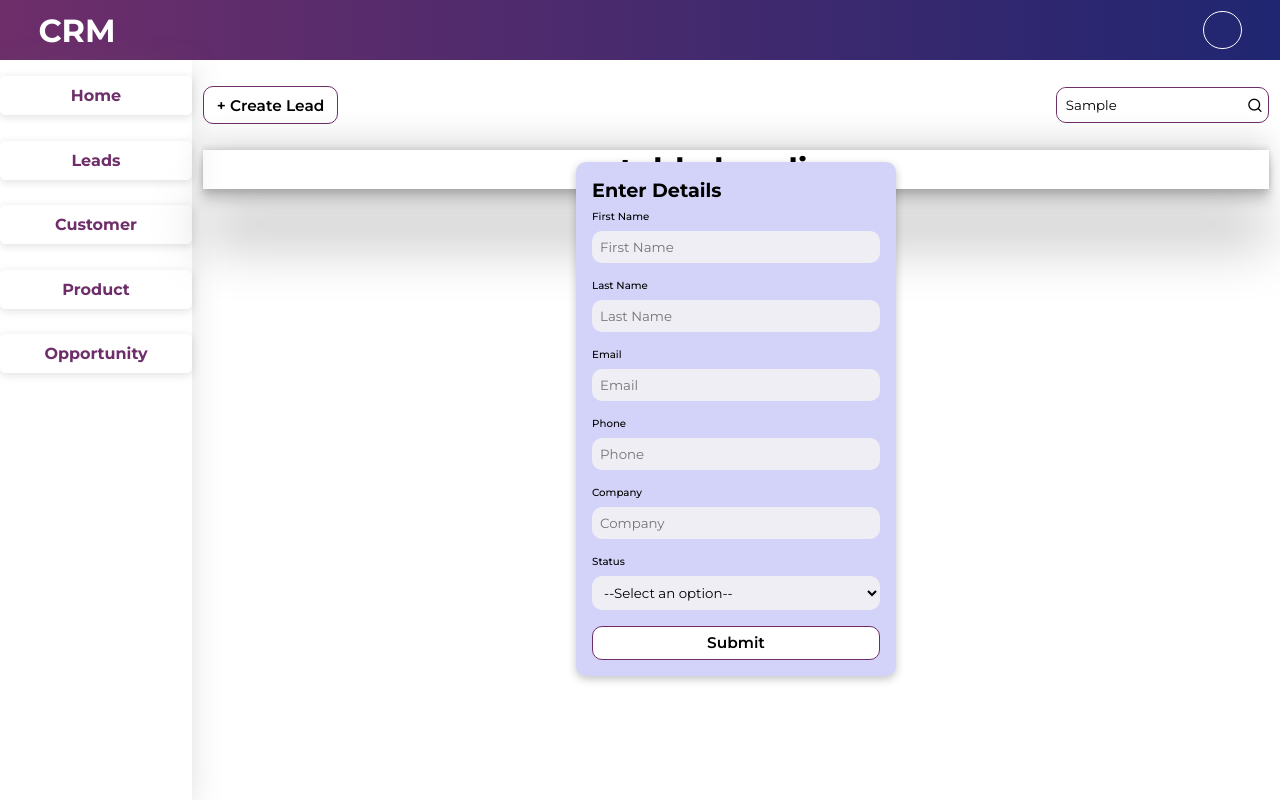
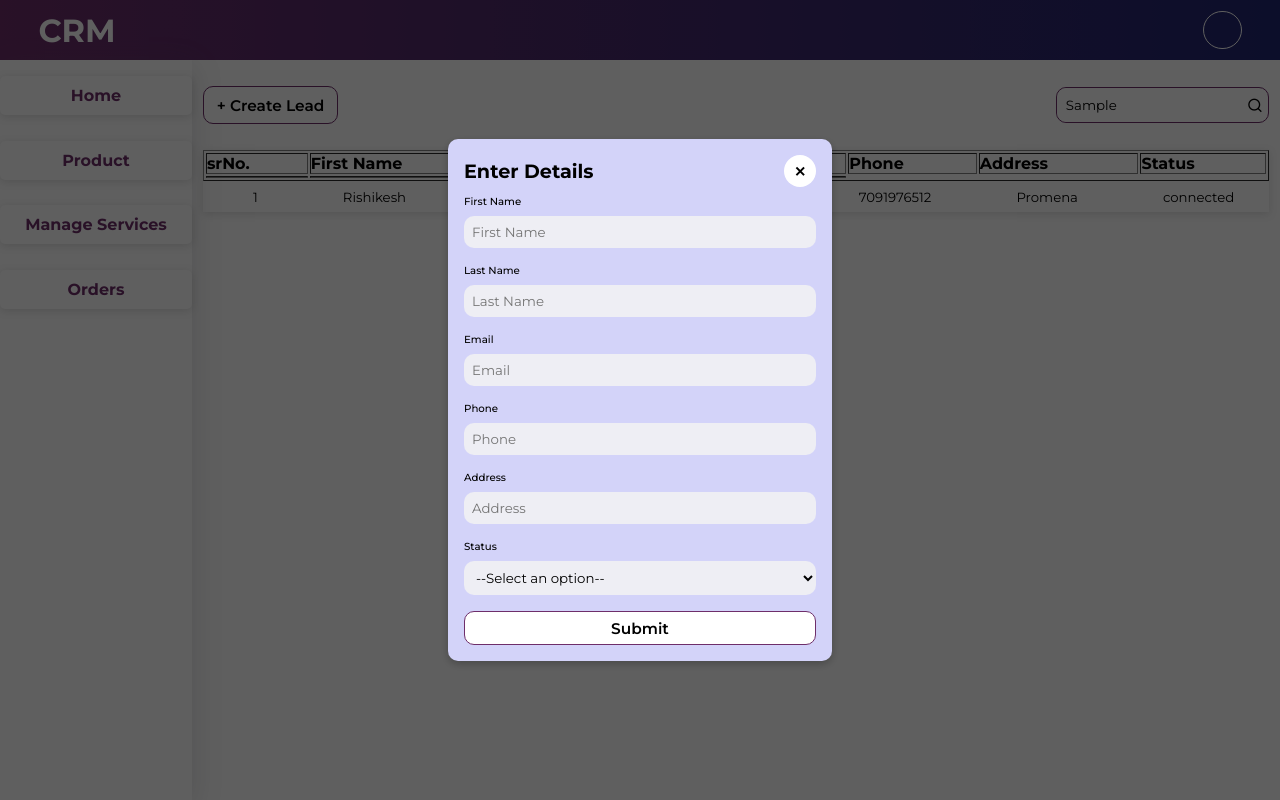
Before and after one commit to pradnesh7222/CRM-Project, a React (Create React App) app: page /Dashboard in a window 1280 px wide. Both pictures are taken after typing "Sample" into the empty fields and a click on the button "+ Create Lead". Built offline with nearby package versions, Linux system fonts and the light colour scheme.

Commit message:
made changes in lead form

```diff
--- a/src/App.css
+++ b/src/App.css
@@ -14,3 +14,11 @@ html,body{
     box-sizing: border-box;
     font-family: 'Montserrat', sans-serif;
 }
+
+.App{
+    height: 100vh;
+    height:100dvh;
+    display: flex;
+    justify-content: center;
+    align-items: center;
+}
--- a/src/app/Pages/Dashboard/Dashboard.jsx
+++ b/src/app/Pages/Dashboard/Dashboard.jsx
@@ -1,4 +1,4 @@
-import React, { useState } from 'react'
+import React, { useState,useEffect } from 'react'
 import './Dashboard.scss'
 import { Link } from 'react-router-dom';
 import Navbar from '../../components/navbar/NavBar'
@@ -10,37 +10,83 @@ const Dashboard = () => {
 
   const [isVisible ,setIsVisible] = useState(false);
 
+
+
+
+    const tableData = [
+      { srNo: '', FirstName: '', LastName: '', email: '' , Phone:'' , Company:'', Status:'' },
+
+    ];
+
+
+
+
   return (
-    <>
+    <div style={{width:"100%"}}>
     <Navbar/>
     <div className="dashboard">
         <div className="dashboard_left">
           <div className="link1"> <Link to="/about">Home</Link></div>
-          <div className="link1"> <Link to="/about">Leads</Link></div>
-          <div className="link1"> <Link to="/about">Customer</Link></div>
           <div className="link1"> <Link to="/about">Product</Link></div>
-          <div className="link1"> <Link to="/about">Opportunity</Link></div>
+          <div className="link1"> <Link to="/about">Manage Services</Link></div>
+          <div className="link1"> <Link to="/about">Orders</Link></div>
+          {/* <div className="link1"> <Link to="/about">Opportunity</Link></div> */}
 
         </div>
         <div className="dashboard_right">
         <div className="dashboard_right_upper">
-          <button onClick={() => setIsVisible(true)}>+ Create Lead</button>
+          <button onClick={() => {
+            setIsVisible(true)
+            // console.log("im ain")
+            }}>+ Create Lead</button>
           <div className="search-btn ">
           <input type="search"  placeholder='search'   />
           <i class="ri-search-line"></i>
           </div>
         </div>
          <div className="dashboard_right_table">
+         <table border="1" style={{ width: '100%', textAlign: 'left' }}>
+        <thead>
+          <tr>
+            <th>srNo.</th>
+            <th>First Name</th>
+            <th>Last Name</th>
+            <th>Email</th>
+            <th>Phone</th>
+            <th>Address</th>
+            <th>Status</th>
+          </tr>
+        </thead>
+        <tbody>
+          {tableData.map((item) => (
+            <tr key={item.id}>
+              <td>{item.id}</td>
+              <td>{item.name}</td>
+              <td>{item.age}</td>
+              <td>{item.email}</td>
+            </tr>
+          ))}
+        </tbody>
+      </table>
+            <div className="dashboard_right_table_list">
+              <h5>1</h5>
+              <h5>Rishikesh</h5>
+              <h5>Narayan</h5>
+              <h5>rishikesh@gmail.com</h5>
+              <h5>7091976512</h5>
+              <h5>Promena</h5>
+              <h5>connected</h5>
 
-          <h1>table heading</h1>
-            {
+            </div>
+         </div>
+         </div>
+    </div>
+    {
               isVisible &&
               <LeadForm isVisible={isVisible} setIsVisible={setIsVisible}/>
             }
-         </div>
-         </div>
     </div>
-    </>
+
   )
 }
 
--- a/src/app/Pages/Dashboard/Dashboard.scss
+++ b/src/app/Pages/Dashboard/Dashboard.scss
@@ -117,8 +117,35 @@
             display: flex;
             justify-content: center;
             position:relative;
+            flex-direction: column;
             width: 98%;
-            box-shadow: rgba(0, 0, 0, 0.25) 0px 54px 55px, rgba(0, 0, 0, 0.12) 0px -12px 30px, rgba(0, 0, 0, 0.12) 0px 4px 6px, rgba(0, 0, 0, 0.17) 0px 12px 13px, rgba(0, 0, 0, 0.09) 0px -3px 5px;
+            box-shadow: rgba(99, 99, 99, 0.2) 0px 2px 8px 0px;
+            &_header{
+                width: 100%;
+                display: flex;
+                justify-content: space-around;
+                padding: 1vw 0;
+                box-shadow: rgba(0, 0, 0, 0.02) 0px 1px 3px 0px, rgba(27, 31, 35, 0.15) 0px 0px 0px 1px;
+
+
+
+                h3{
+                    font-weight: 500;
+                    font-size: 1.3vw;
+                }
+            }
+
+            &_list{
+                width: 100%;
+                display: flex;
+                justify-content: space-around;
+                margin: .6vw;
+
+
+                h5{
+                  font-weight: 400;
+                }
+            }
         }
     }
 
--- a/src/app/Pages/SignIn/SignIn.jsx
+++ b/src/app/Pages/SignIn/SignIn.jsx
@@ -5,6 +5,8 @@ const SignIn = () => {
   const [isActive, setIsActive] = useState(false);
   const [loading, setLoading] = useState(false);
   const [success, setSuccess] = useState(false);
+  const [formData,setFormData] = useState('');
+
 
   const [signUpData, setSignUpData] = useState({
     username: '',
--- a/src/app/components/LeadForm/LeadForm.jsx
+++ b/src/app/components/LeadForm/LeadForm.jsx
@@ -1,19 +1,25 @@
 import React, { useState } from "react";
 import "./LeadForm.scss";
+import { useNavigate  } from "react-router-dom";
 
-const LeadForm = (isVisible,setIsVisible) => {
+const LeadForm = ({isVisible,setIsVisible}) => {
   const phoneRegex = /^[0-9]{10}$/;
   const emailRegex = /^[^\s@]+@[^\s@]+\.[^\s@]+$/;
 
 
+  const close = (e) => {
+    e.preventDefault();
+    setIsVisible(!isVisible);
+  };
 
+  const navigate = useNavigate();
   // Separate state for handling errors
   const [error, setError] = useState({
     firstName: "",
     lastName: "",
     email: "",
     phone: "",
-    company: "",
+    address: "",
     status: "",
   });
 
@@ -23,7 +29,7 @@ const LeadForm = (isVisible,setIsVisible) => {
     lastName: "",
     email: "",
     phone: "",
-    company: "",
+    address: "",
     status: "",
   });
 
@@ -51,13 +57,7 @@ const LeadForm = (isVisible,setIsVisible) => {
     let hasError = false;
 
     let newError = {
-      firstName: "",
-    lastName: "",
-    email: "",
-    phone: "",
-    company: "",
-    status: "",
-      // ...error
+      ...error
     };
 
     // Check for empty fields
@@ -88,14 +88,18 @@ const LeadForm = (isVisible,setIsVisible) => {
 
     // Proceed if no errors
     console.log("Submit Data:", formData);
+    navigate('/Dashboard',{ state: { formData: formData  } });
   };
 
   return (
 
-    <div className="leadform" style={{ display: isVisible ? "block" : "none", position:"absolute" }}>
+    <div className="leadFormBg">
+      <div className="leadform" >
       <form onSubmit={handleSubmit} >
+        <div className="closebtn-cont">
         <h1>Enter Details</h1>
-
+        <button id='closebtn' onClick={()=>setIsVisible(!isVisible)}><i class="ri-close-line"></i></button>
+        </div>
         <span>First Name</span>
         <input
           type="text"
@@ -136,11 +140,11 @@ const LeadForm = (isVisible,setIsVisible) => {
         />
         <span style={{ color: "red" }}>{error.phone}</span>
 
-        <span>Company</span>
+        <span>Address</span>
         <input
-          type="text"
-          name="company"
-          placeholder="Company"
+          type="address"
+          name="address"
+          placeholder="Address"
           onChange={handleInputChange}
           required
         />
@@ -156,8 +160,13 @@ const LeadForm = (isVisible,setIsVisible) => {
         </select>
         <span style={{ color: "red" }}>{error.status}</span>
 
-        <button onClick={handleSubmit}>Submit</button>
+        <button  type="submit" onClick={(e) => {
+              handleSubmit(e);
+              close(e);}
+              } >Submit </button>
       </form>
+    </div>
+
     </div>
   );
 };
--- a/src/app/components/LeadForm/LeadForm.scss
+++ b/src/app/components/LeadForm/LeadForm.scss
@@ -1,10 +1,34 @@
+.leadFormBg{
+    width: 100%;
+    height: 100vh;
+    position: fixed;
+    top: 0;
+    background-color: rgba(0, 0, 0, 0.626);
+    display: flex;
+    justify-content: center;
+    align-items: center;
+    z-index: 10;
+
+    .closebtn-cont{
+        display: flex;
+        justify-content: space-between;
+        align-items: center;
+    }
+
+    #closebtn{
+        width: 2.5vw;
+        height: 2.5vw;
+        border-radius: 50%;
+        border: none;
+    }
+
     .leadform{
         width: 30%;
         background-color: #d3d3f9;
         border-radius: 10px;
         box-shadow: rgba(0, 0, 0, 0.24) 0px 3px 8px;
         margin: 1.5vh;
-    // display: none;;
+
 
 
             form{
@@ -60,3 +84,4 @@
 
 
     }
+}
```
Lines whose indentation alone changed are shown as unchanged.
